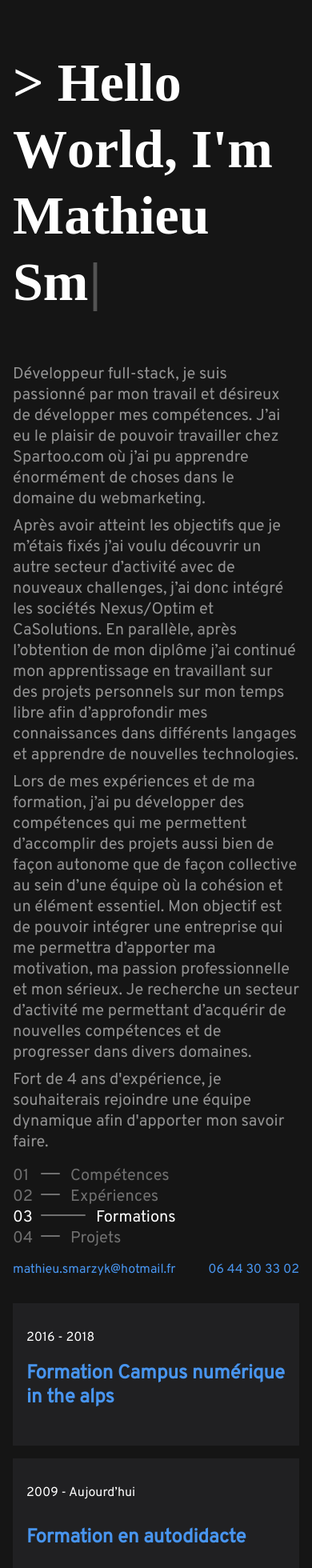
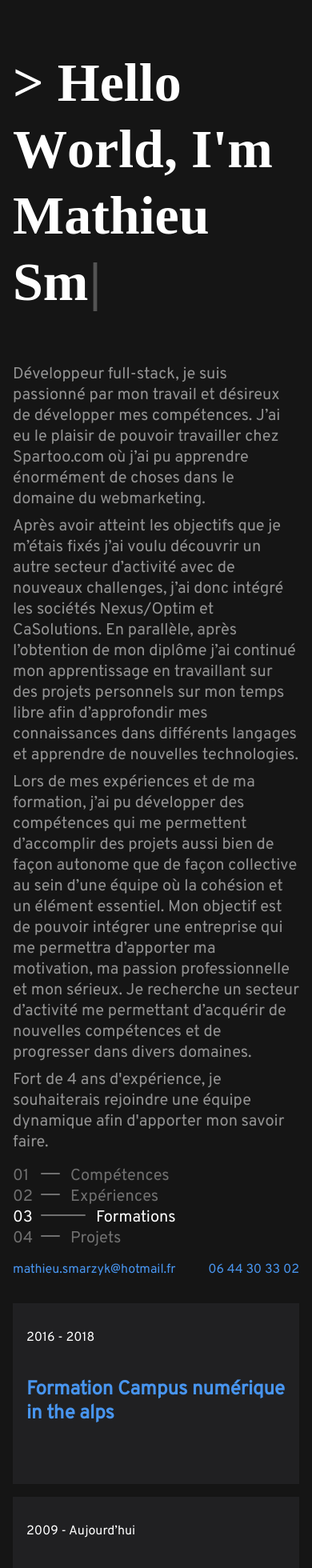
Before and after one commit to ditiz/cvv2, a React (Create React App) app: page /Formations in a window 390 px wide. Shown: the top 1960 px of the page at 80% size. Built offline with nearby package versions, Linux system fonts and the light colour scheme.

Commit message:
fix height on phone for rightSide

```diff
--- a/src/components/styled-compotents/ExperiencesElement.ts
+++ b/src/components/styled-compotents/ExperiencesElement.ts
@@ -19,7 +19,8 @@ const ExperiencesElement = styled(RightSideElement)`
 
   @media only screen and (max-width: 768px) {
     /* For mobile phones: */
-    height: ${({ maxHeight }) => `calc(${maxHeight} + 3rem)`};
+    height: ${({ showDetails, maxHeight }) =>
+      showDetails ? `calc(${maxHeight} + 8rem)` : `calc(${maxHeight} + 3rem)`};
   }
 `;
 
--- a/src/components/styled-compotents/FormationsElement.ts
+++ b/src/components/styled-compotents/FormationsElement.ts
@@ -16,6 +16,12 @@ const FormationsElement = styled(RightSideElement)`
   h2 {
     color: ${colors.formations};
   }
+
+  @media only screen and (max-width: 768px) {
+    /* For mobile phones: */
+    height: ${({ showDetails, maxHeight }) =>
+      showDetails ? `calc(${maxHeight} + 6rem)` : `calc(${maxHeight} + 3rem)`};
+  }
 `;
 
 export default FormationsElement;
--- a/src/components/styled-compotents/ProjectsElement.ts
+++ b/src/components/styled-compotents/ProjectsElement.ts
@@ -29,7 +29,8 @@ const ProjectsElement = styled(RightSideElement)`
 
   @media only screen and (max-width: 768px) {
     /* For mobile phones: */
-    height: ${({ maxHeight }) => `calc(${maxHeight} + 5rem)`};
+    height: ${({ showDetails, maxHeight }) =>
+      showDetails ? `calc(${maxHeight} + 10rem)` : `calc(${maxHeight} + 3rem)`};
   }
 `;
 
```
